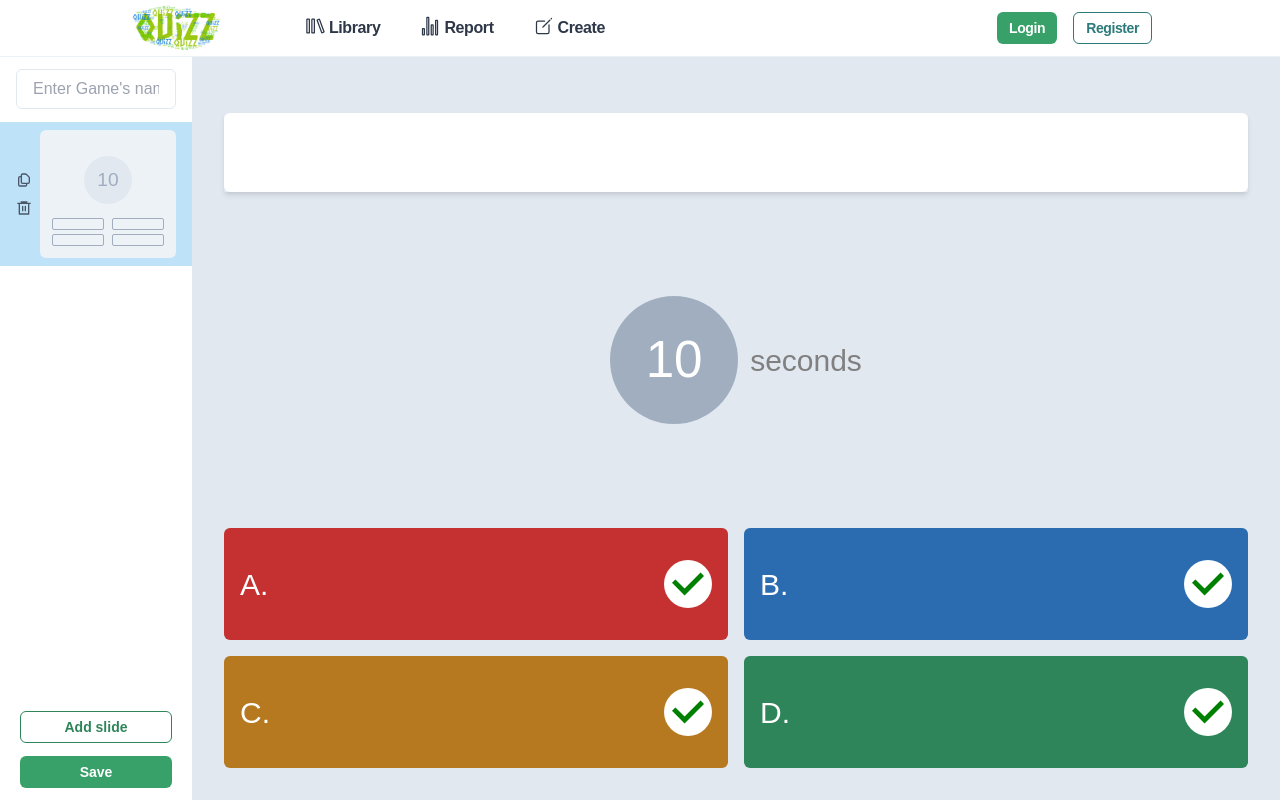
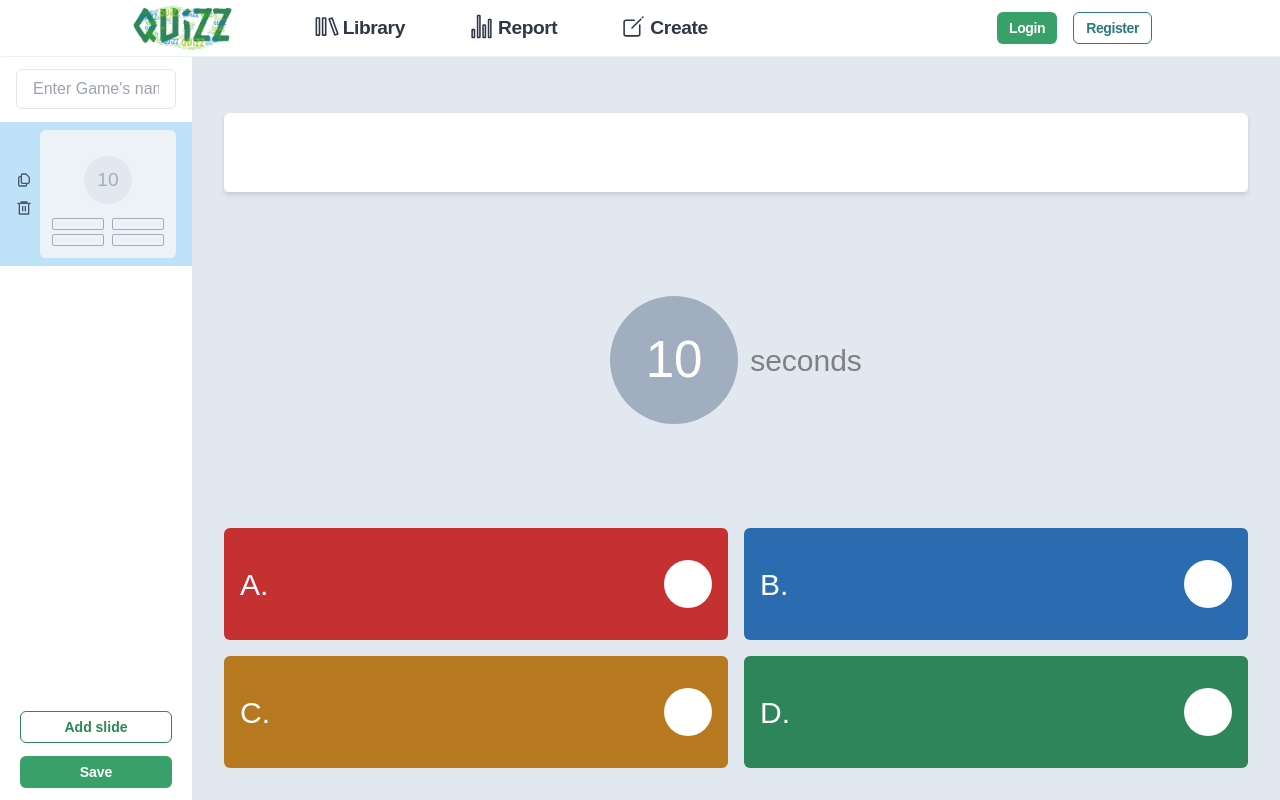
Before and after one commit to lethanhvietctt5/quizz-frontend, a React (Create React App) app: page /create in a window 1280 px wide. Built offline with nearby package versions, Linux system fonts and the light colour scheme.

Commit message:
Select correct answer

```diff
--- a/src/components/AnswerItem.tsx
+++ b/src/components/AnswerItem.tsx
@@ -8,6 +8,8 @@ type Props = {
   index: number;
   question: Question;
   answer: string;
+  correct_ans: string;
+  changeCorrectAns: (ans: string) => void;
   updateQuestion: (
     crt: Question,
     key: keyof Question,
@@ -20,7 +22,9 @@ function AnswerItem({
   index,
   question,
   answer,
+  correct_ans,
   updateQuestion,
+  changeCorrectAns,
 }: Props) {
   const ansRef = useRef<HTMLInputElement>(null);
 
@@ -58,10 +62,20 @@ function AnswerItem({
         }}
         className="w-full py-10 px-5 text-white bg-inherit rounded-md outline-none text-2xl"
       />
-      <Avatar
-        bg="white"
-        icon={<Icon as={CheckIcon} h="8" w="8" color="green" />}
-      />
+      {correct_ans.includes(answer[answer.length - 1]) ? (
+        <Avatar
+          bg="white"
+          icon={<Icon as={CheckIcon} h="8" w="8" color="green" />}
+          cursor="pointer"
+          onClick={() => changeCorrectAns(answer[answer.length - 1])}
+        />
+      ) : (
+        <Avatar
+          bg="white"
+          cursor="pointer"
+          onClick={() => changeCorrectAns(answer[answer.length - 1])}
+        />
+      )}
     </Flex>
   );
 }
--- a/src/components/HeaderMenuItem.tsx
+++ b/src/components/HeaderMenuItem.tsx
@@ -9,8 +9,8 @@ type Props = {
 function HeaderMenuItem({ Icon, label }: Props) {
   return (
     <Flex gap="1" color="gray.700" cursor="pointer" _hover={{ color: "green" }}>
-      <Icon size="20" />
-      <Text>{label}</Text>
+      <Icon size="25" />
+      <Text fontSize="larger">{label}</Text>
     </Flex>
   );
 }
--- a/src/components/SlideQuizz.tsx
+++ b/src/components/SlideQuizz.tsx
@@ -22,6 +22,11 @@ function SlideQuizz({
 }: Props) {
   const bgColor =
     currentQuestion.question_id === question.question_id ? "blue.100" : "white";
+
+  const cloneQues =
+    question.question_id === currentQuestion.question_id
+      ? currentQuestion
+      : question;
 
   return (
     <Flex w="full" px="4" py="2" backgroundColor={bgColor}>
@@ -54,17 +59,42 @@ function SlideQuizz({
           <Flex justify="center">
             <Avatar
               bg="gray.200"
-              icon={<Text color="gray.400">{question.duration_sec}</Text>}
+              icon={
+                <Text
+                  maxW="full"
+                  maxH="full"
+                  overflow="hidden"
+                  color="gray.400"
+                >
+                  {cloneQues.duration_sec}
+                </Text>
+              }
             />
           </Flex>
           <Flex color="gray.400" direction="column" gap="1">
             <Flex w="full" gap="2">
-              <Box flex="1" h="3" border="1px" rounded="sm"></Box>
-              <Box flex="1" h="3" border="1px" rounded="sm"></Box>
+              <Box flex="1" h="3" border="1px" rounded="sm">
+                {cloneQues.correct_ans.includes("A") ? (
+                  <Box h="2" w="2" bg="green.400" rounded="full" />
+                ) : null}
+              </Box>
+              <Box flex="1" h="3" border="1px" rounded="sm">
+                {cloneQues.correct_ans.includes("B") ? (
+                  <Box h="2" w="2" bg="green.400" rounded="full" />
+                ) : null}
+              </Box>
             </Flex>
             <Flex w="full" gap="2">
-              <Box flex="1" h="3" border="1px" rounded="sm"></Box>
-              <Box flex="1" h="3" border="1px" rounded="sm"></Box>
+              <Box flex="1" h="3" border="1px" rounded="sm">
+                {cloneQues.correct_ans.includes("C") ? (
+                  <Box h="2" w="2" bg="green.400" rounded="full" />
+                ) : null}
+              </Box>
+              <Box flex="1" h="3" border="1px" rounded="sm">
+                {cloneQues.correct_ans.includes("D") ? (
+                  <Box h="2" w="2" bg="green.400" rounded="full" />
+                ) : null}
+              </Box>
             </Flex>
           </Flex>
         </Flex>
--- a/src/layouts/Header.tsx
+++ b/src/layouts/Header.tsx
@@ -30,7 +30,7 @@ function Header() {
       >
         <Flex align="center" gap="20">
           <Image h="12" src={logo} />
-          <Flex gap="10">
+          <Flex gap="16">
             <HeaderMenuItem Icon={VscLibrary} label="Library" />
             <HeaderMenuItem Icon={IoStatsChartOutline} label="Report" />
             <Link to="/create">
--- a/src/pages/CreateGame.tsx
+++ b/src/pages/CreateGame.tsx
@@ -99,6 +99,16 @@ const CreateGame: React.FC = () => {
     });
   }
 
+  function changeCorrectAnser(ans: string) {
+    if (currentQuestion.correct_ans.includes(ans)) {
+      let correctAns = currentQuestion.correct_ans.replace(ans, "");
+      setCurrentQuestion({ ...currentQuestion, correct_ans: correctAns });
+    } else {
+      let correctAns = currentQuestion.correct_ans + ans;
+      setCurrentQuestion({ ...currentQuestion, correct_ans: correctAns });
+    }
+  }
+
   async function saveGame() {
     if (gameNameRef.current && gameNameRef.current.value.length === 0) {
       toastError("Please enter game name.");
@@ -192,7 +202,7 @@ const CreateGame: React.FC = () => {
                   currentQuestion={currentQuestion}
                   duplicateQuestion={duplicateQuestion}
                   deleteQuestion={deleteQuestion}
-                  key={idx}
+                  key={question.question_id}
                   index={idx}
                   question={question}
                   setCurrentQuestion={setCurrentQuestion}
@@ -248,6 +258,8 @@ const CreateGame: React.FC = () => {
                 icon={
                   <input
                     type="number"
+                    min="5"
+                    max="20"
                     onChange={(e) => {
                       updateQuestion(
                         currentQuestion,
@@ -272,6 +284,8 @@ const CreateGame: React.FC = () => {
                   index={0}
                   question={currentQuestion}
                   answer="ans_A"
+                  changeCorrectAns={changeCorrectAnser}
+                  correct_ans={currentQuestion.correct_ans}
                   updateQuestion={updateQuestion}
                 />
                 <AnswerItem
@@ -279,6 +293,8 @@ const CreateGame: React.FC = () => {
                   index={1}
                   question={currentQuestion}
                   answer="ans_B"
+                  changeCorrectAns={changeCorrectAnser}
+                  correct_ans={currentQuestion.correct_ans}
                   updateQuestion={updateQuestion}
                 />
               </Flex>
@@ -288,6 +304,8 @@ const CreateGame: React.FC = () => {
                   index={2}
                   question={currentQuestion}
                   answer="ans_C"
+                  changeCorrectAns={changeCorrectAnser}
+                  correct_ans={currentQuestion.correct_ans}
                   updateQuestion={updateQuestion}
                 />
                 <AnswerItem
@@ -295,6 +313,8 @@ const CreateGame: React.FC = () => {
                   index={3}
                   question={currentQuestion}
                   answer="ans_D"
+                  changeCorrectAns={changeCorrectAnser}
+                  correct_ans={currentQuestion.correct_ans}
                   updateQuestion={updateQuestion}
                 />
               </Flex>
@@ -325,7 +345,7 @@ function initEmptyQuestion() {
     ans_B: "",
     ans_C: "",
     ans_D: "",
-    correct_ans: "A",
+    correct_ans: "",
     duration_sec: 10,
   };
 }
```
Also changed, not shown: src/assets/Logo.png.
